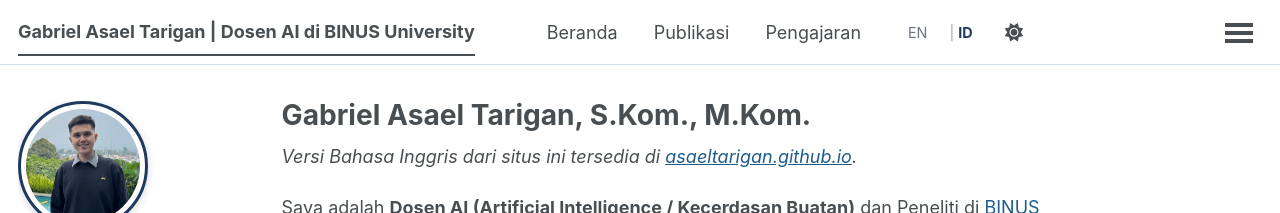
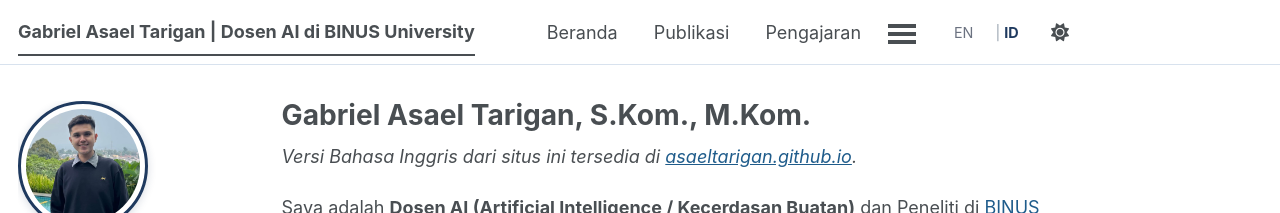
Before and after one commit to asaeltarigan/id, a Jekyll site: the page built from _pages/about.md, in a window 1280 px wide. Shown: the top 213 px of the page. Built offline with Jekyll 4.4.1, drawn with Linux system fonts in a browser that asks for light colours; a style sheet for code colours, icons or effects is not loaded.

Commit message:
Nav: burger joins the visible list before EN|ID switcher and theme toggle

```diff
--- a/_includes/head.html
+++ b/_includes/head.html
@@ -78,4 +78,4 @@
 
 <!-- For all browsers -->
 <link rel="stylesheet" href="{{ base_path }}/assets/css/main.css">
-<link rel="stylesheet" href="{{ base_path }}/assets/css/custom.css?v=12">
+<link rel="stylesheet" href="{{ base_path }}/assets/css/custom.css?v=13">
--- a/_includes/masthead.html
+++ b/_includes/masthead.html
@@ -3,7 +3,6 @@
   <div class="masthead__inner-wrap">
     <div class="masthead__menu">
       <nav id="site-nav" class="greedy-nav">
-        <button><span class="navicon"></span></button>
         <ul class="visible-links">
           <li class="masthead__menu-item masthead__menu-item--lg persist {% if page.url == '/' or page.url == '/index.html' %}selected{% endif %}">
             <a href="{{ base_path }}/">{{ site.title }}</a>
@@ -18,6 +17,9 @@
               <a href="{{ domain }}{{ link.url }}">{{ link.title }}</a>
             </li>
           {% endfor %}
+          <li class="masthead__menu-item persist">
+            <button aria-label="toggle menu"><span class="navicon"></span></button>
+          </li>
           <li class="masthead__menu-item persist tail lang-nav">
             <a href="https://asaeltarigan.github.io/" hreflang="en" lang="en">EN</a><span class="lang-sep"> | </span><span class="lang-cur" lang="id">ID</span>
           </li>
--- a/assets/css/custom.css
+++ b/assets/css/custom.css
@@ -257,9 +257,12 @@ html[data-theme="dark"] .lang-nav .lang-cur { color: #e2e8f0; }
 html[data-theme="dark"] .lang-nav a { color: #94a3b8; }
 html[data-theme="dark"] .lang-nav a:hover { color: #2dd4bf; }
 
-/* Mobile masthead: keep controls (lang switcher + theme toggle) on the same
-   top row as the burger so they don't sink below the wrapped brand title */
+/* Burger now lives INSIDE the visible list (before the lang switcher): make it a normal in-flow nav item */
+.greedy-nav .visible-links button { position: static; right: auto; z-index: auto; }
+
+/* Mobile masthead: keep controls (burger + lang switcher + theme toggle) on the same
+   top row so they don't sink below the wrapped brand title */
 @media (max-width: 768px) {
-  .greedy-nav .visible-links { padding-right: 44px; }
-  .masthead__menu-item.persist.tail { vertical-align: top; }
+  .masthead__menu-item.persist.tail,
+  .masthead__menu-item:has(> button) { vertical-align: top; }
 }
```
